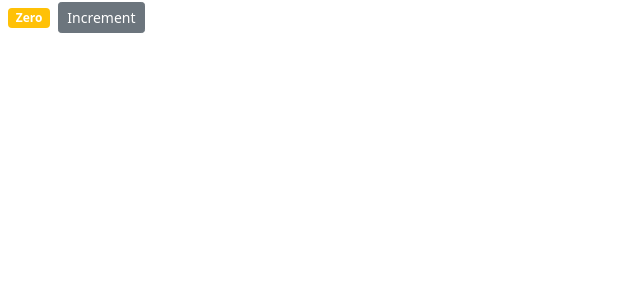
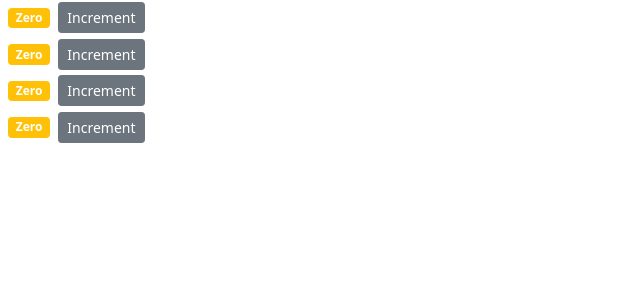
Before and after one commit to 99mac99/Shopping-cart-pattern-REACT, a React (Create React App) app: page / in a window 1280 px wide. Shown: the top 300 px of the page, without its empty margins (0-640 px from the left). Built offline with nearby package versions, Linux system fonts and the light colour scheme.

Commit message:
przesyłanie danych do komponentów

```diff
--- a/src/components/counter.jsx
+++ b/src/components/counter.jsx
@@ -1,44 +1,43 @@
-import React, { Component }  from 'react';
+import React, { Component } from 'react';
 
-class  Counter extends Component {
+class Counter extends Component {
 	state = {
-        count: 0,
-        tags:[]
+		count: 0
+	};
+	handleIncrement = product => {
+		console.log(product);
+		this.setState({ count: this.state.count + 1 });
 	};
 
-    // constructor() {
-    //     super();
-    //     this.handleIncrement = this.handleIncrement.bind(this);
-    // }
-
-    handleIncrement = () => {
-        this.setState({count: this.state.count + 1});
-    }
-
 	render() {
+		console.log('props', this.props)
 		return (
 			<div>
 				<span className={this.getBadgeClasses()}>{this.formatCount()}</span>
-            <button onClick={this.handleIncrement} className = "btn btn-secondary btn-sm">Increment</button>
-
+				<button
+					onClick={product => this.handleIncrement(product)}
+					className='btn btn-secondary btn-sm'
+				>
+					Increment
+				</button>
 			</div>
 		);
-    };
+	}
+
 
 	getBadgeClasses() {
-        let classes = "badge m-2 bg-";
-        classes += (this.state.count === 0) ? 'warning' : 'primary';
+		let classes = 'badge m-2 bg-';
+		classes += this.state.count === 0 ? 'warning' : 'primary';
 		return classes;
-    };
+	}
 
 	formatCount() {
-        const {count} = this.state;
+		const { count } = this.state;
 		return count === 0 ? 'Zero' : count;
-    };
-};
+	}
+}
 
 export default Counter;
-
 
 // renderTags() {
 //     if(this.state.tags.length === 0) return <p>There are no tags! </p>;
--- /dev/null
+++ b/src/components/counters.jsx
@@ -0,0 +1,23 @@
+import React, { Component } from 'react';
+import Counter from './counter';
+
+
+
+class Counters extends Component {
+    state = {
+        counters: [
+            {id: 1, value: 0},
+            {id: 2, value: 0},
+            {id: 3, value: 0},
+            {id: 4, value: 0},
+        ]
+
+    }
+        render () {
+            return (
+            <div>
+                {this.state.counters.map(counter => <Counter key={counter.id} />)}
+            </div>);
+        }
+}
+export default Counters;
--- a/src/index.js
+++ b/src/index.js
@@ -3,9 +3,9 @@
 import './index.css';
 import reportWebVitals from './reportWebVitals';
 import 'bootstrap/dist/css/bootstrap.css';
-import Counter from './components/counter';
+import Counters from './components/counters';
 
-ReactDOM.render(<Counter />,document.getElementById('root'));
+ReactDOM.render(<Counters />,document.getElementById('root'));
 
 // If you want to start measuring performance in your app, pass a function
 // to log results (for example: reportWebVitals(console.log))
```
Lines whose indentation alone changed are shown as unchanged.
